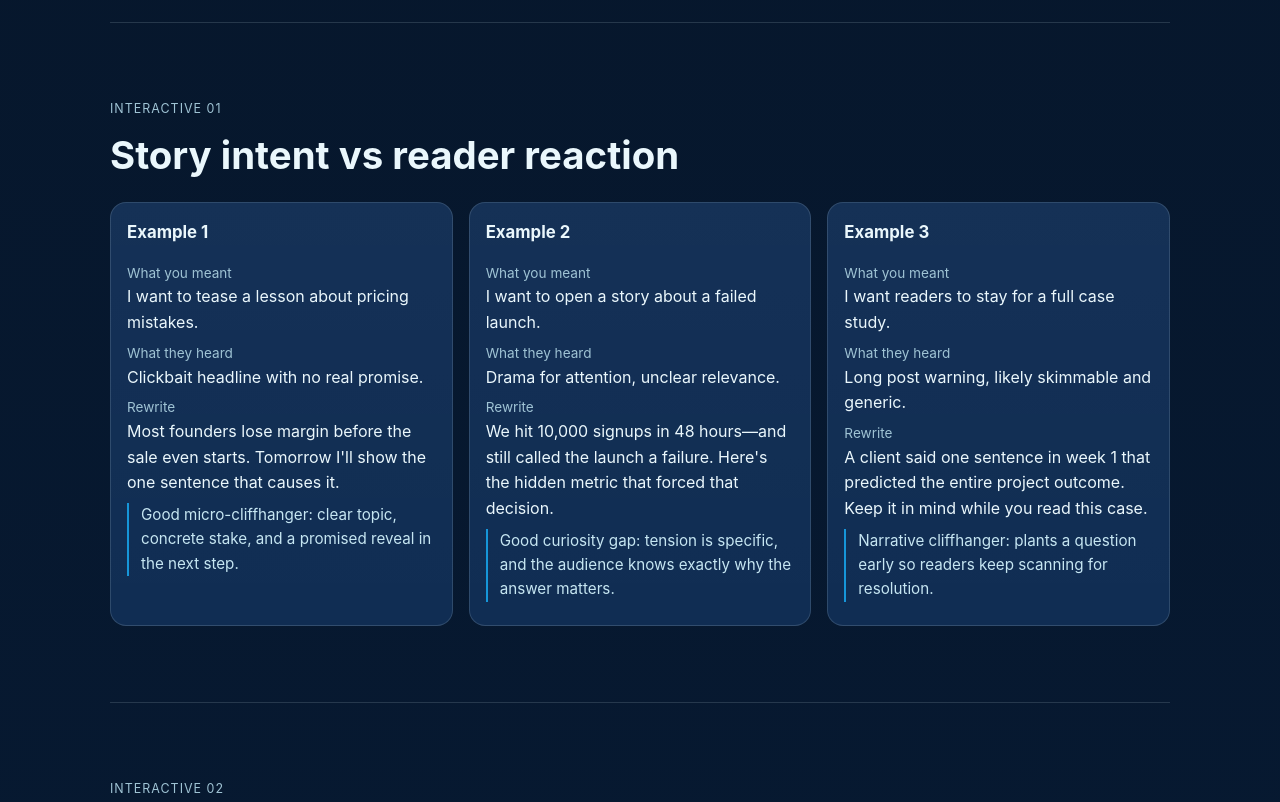
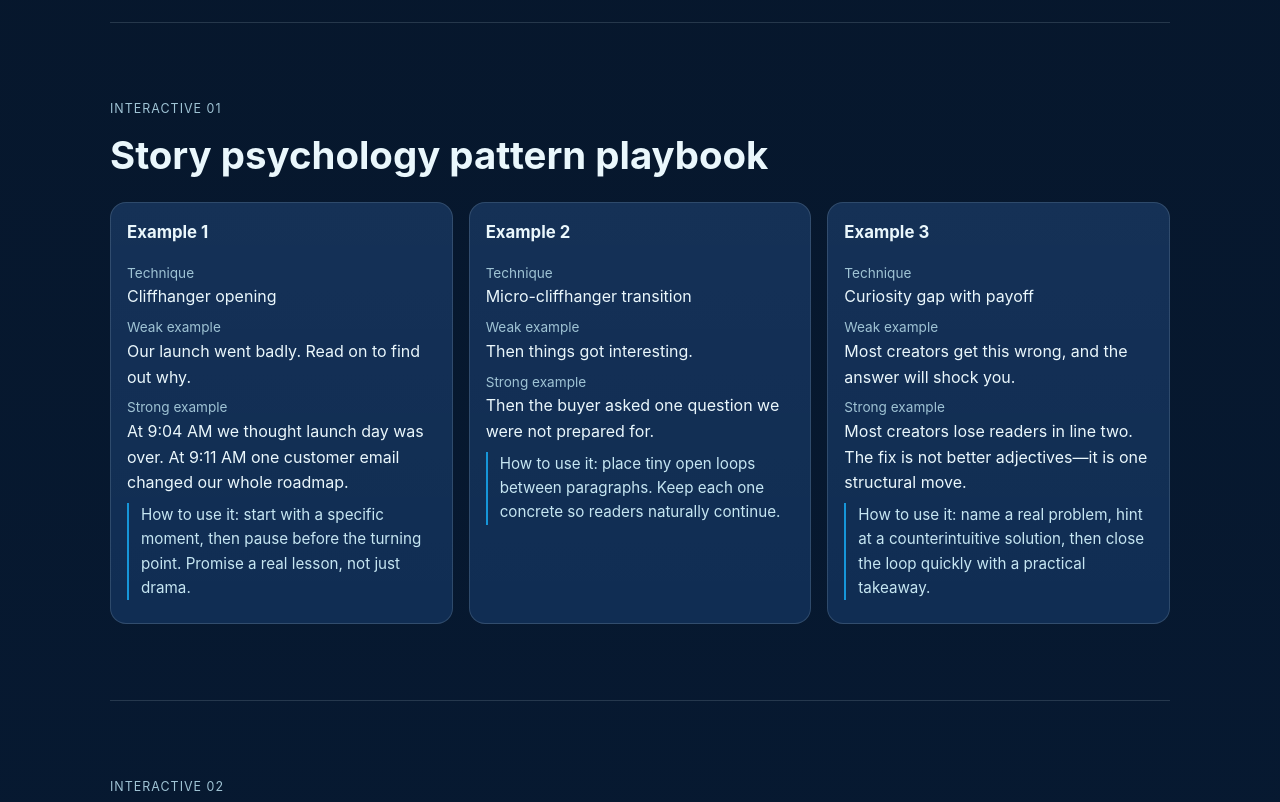
Before and after one commit to mrryankeeler-commits/misread-machine, a plain HTML site: page docs/index.html in a window 1280 px wide. Shown: the part 1040-1842 px from the top of the page. Drawn offline with Linux system fonts and the light colour scheme.

Commit message:
Refocus examples on story psychology hooks and add Cloudflare preview guide

```diff
--- a/docs/app.js
+++ b/docs/app.js
@@ -119,9 +119,9 @@ function renderComparisons(comparisons) {
       (item, index) => `
       <article class="card">
         <h3>Example ${index + 1}</h3>
-        <p><span class="label">What you meant</span>${escapeHtml(item.what_meant)}</p>
-        <p><span class="label">What they heard</span>${escapeHtml(item.what_heard)}</p>
-        <p><span class="label">Rewrite</span>${escapeHtml(item.rewrite)}</p>
+        <p><span class="label">Technique</span>${escapeHtml(item.technique)}</p>
+        <p><span class="label">Weak example</span>${escapeHtml(item.bad_example)}</p>
+        <p><span class="label">Strong example</span>${escapeHtml(item.good_example)}</p>
         <p class="annotation">${escapeHtml(item.annotation)}</p>
       </article>
     `
--- a/docs/content/examples.json
+++ b/docs/content/examples.json
@@ -1,45 +1,45 @@
 {
   "comparisons": [
     {
-      "id": "cmp-1",
-      "what_meant": "I want to tease a lesson about pricing mistakes.",
-      "what_heard": "Clickbait headline with no real promise.",
-      "rewrite": "Most founders lose margin before the sale even starts. Tomorrow I'll show the one sentence that causes it.",
-      "annotation": "Good micro-cliffhanger: clear topic, concrete stake, and a promised reveal in the next step."
+      "id": "cmp-cliffhanger",
+      "technique": "Cliffhanger opening",
+      "bad_example": "Our launch went badly. Read on to find out why.",
+      "good_example": "At 9:04 AM we thought launch day was over. At 9:11 AM one customer email changed our whole roadmap.",
+      "annotation": "How to use it: start with a specific moment, then pause before the turning point. Promise a real lesson, not just drama."
     },
     {
-      "id": "cmp-2",
-      "what_meant": "I want to open a story about a failed launch.",
-      "what_heard": "Drama for attention, unclear relevance.",
-      "rewrite": "We hit 10,000 signups in 48 hours—and still called the launch a failure. Here's the hidden metric that forced that decision.",
-      "annotation": "Good curiosity gap: tension is specific, and the audience knows exactly why the answer matters."
+      "id": "cmp-micro",
+      "technique": "Micro-cliffhanger transition",
+      "bad_example": "Then things got interesting.",
+      "good_example": "Then the buyer asked one question we were not prepared for.",
+      "annotation": "How to use it: place tiny open loops between paragraphs. Keep each one concrete so readers naturally continue."
     },
     {
-      "id": "cmp-3",
-      "what_meant": "I want readers to stay for a full case study.",
-      "what_heard": "Long post warning, likely skimmable and generic.",
-      "rewrite": "A client said one sentence in week 1 that predicted the entire project outcome. Keep it in mind while you read this case.",
-      "annotation": "Narrative cliffhanger: plants a question early so readers keep scanning for resolution."
+      "id": "cmp-curiosity",
+      "technique": "Curiosity gap with payoff",
+      "bad_example": "Most creators get this wrong, and the answer will shock you.",
+      "good_example": "Most creators lose readers in line two. The fix is not better adjectives—it is one structural move.",
+      "annotation": "How to use it: name a real problem, hint at a counterintuitive solution, then close the loop quickly with a practical takeaway."
     }
   ],
   "before_after": [
     {
       "id": "ba-1",
-      "before": "You won't believe what happened next.",
-      "after": "At 4:52 PM the deal looked done. At 4:53 PM one reply changed the contract terms.",
-      "annotation": "Bad is empty hype. Good adds a concrete scene so curiosity feels earned."
+      "before": "I have a crazy story for you.",
+      "after": "He almost signed at noon. At 12:07 PM he paused on one sentence in the proposal.",
+      "annotation": "Better because it creates a scene with time and stakes."
     },
     {
       "id": "ba-2",
-      "before": "Here's a lesson on storytelling.",
-      "after": "If your opening line does not create a question, your reader has no reason to keep going. Try this 3-part hook.",
-      "annotation": "Good framing states the rule, the consequence, and a usable next step."
+      "before": "Use curiosity in your content.",
+      "after": "Open one loop per section, then close it within 3-5 lines so trust goes up instead of down.",
+      "annotation": "Better because it explains exactly how to apply curiosity."
     },
     {
       "id": "ba-3",
-      "before": "This founder made a big mistake.",
-      "after": "She ignored one customer email for 11 days. That delay cost a six-figure renewal.",
-      "annotation": "Specific stakes beat vague drama; readers understand why they should care."
+      "before": "This is the biggest storytelling mistake.",
+      "after": "If the tension is vague, readers assume the payoff will be vague too—and they bounce.",
+      "annotation": "Better because it connects the hook to reader behavior."
     }
   ],
   "playground": {
--- a/docs/index.html
+++ b/docs/index.html
@@ -21,7 +21,7 @@
     <section id="lab" class="section">
       <div class="section-heading">
         <p class="eyebrow">Interactive 01</p>
-        <h2>Story intent vs reader reaction</h2>
+        <h2>Story psychology pattern playbook</h2>
       </div>
       <div id="comparisonCards" class="grid cards-grid"></div>
     </section>
@@ -45,7 +45,7 @@
     <section id="beforeAfter" class="section">
       <div class="section-heading">
         <p class="eyebrow">Examples</p>
-        <h2>Good vs weak story hooks</h2>
+        <h2>Good vs bad hooks (quick rewrites)</h2>
       </div>
       <div id="beforeAfterCards" class="grid cards-grid"></div>
     </section>
```
Also changed, not shown: 1 other file.
